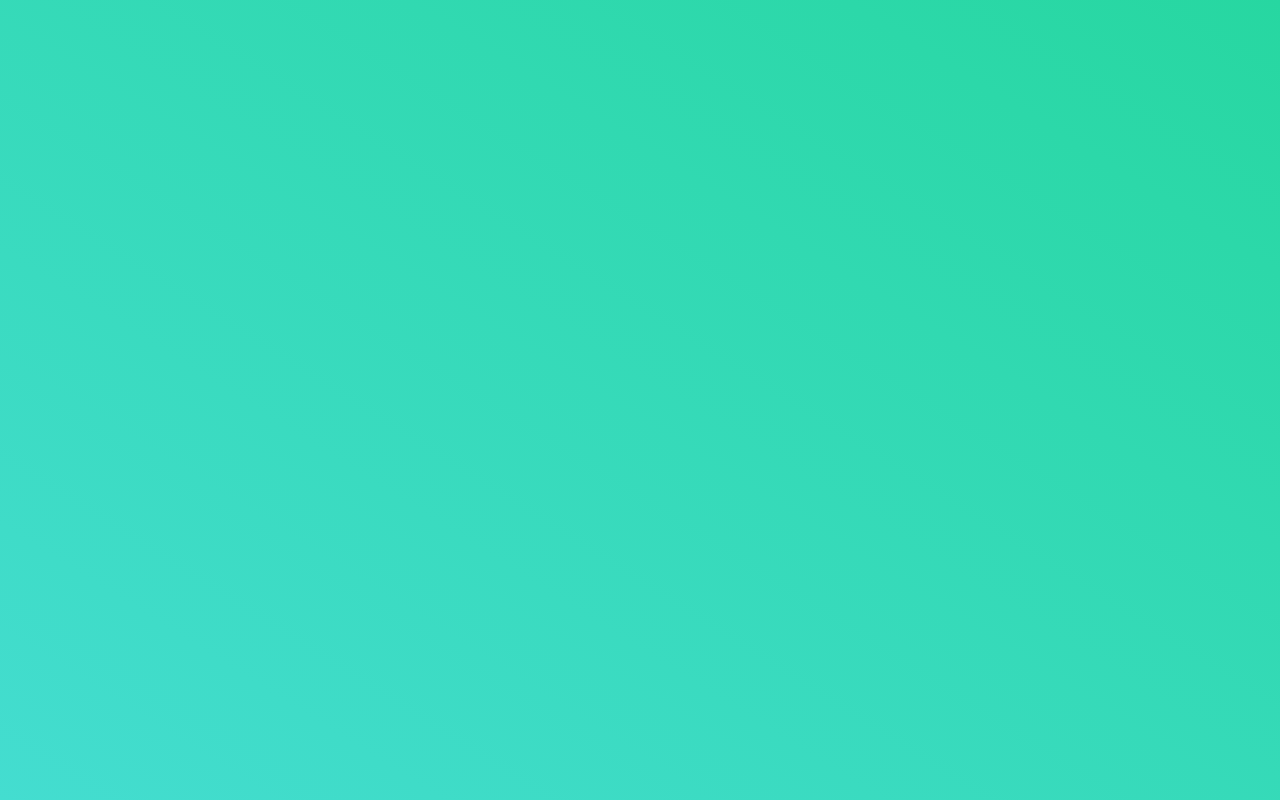
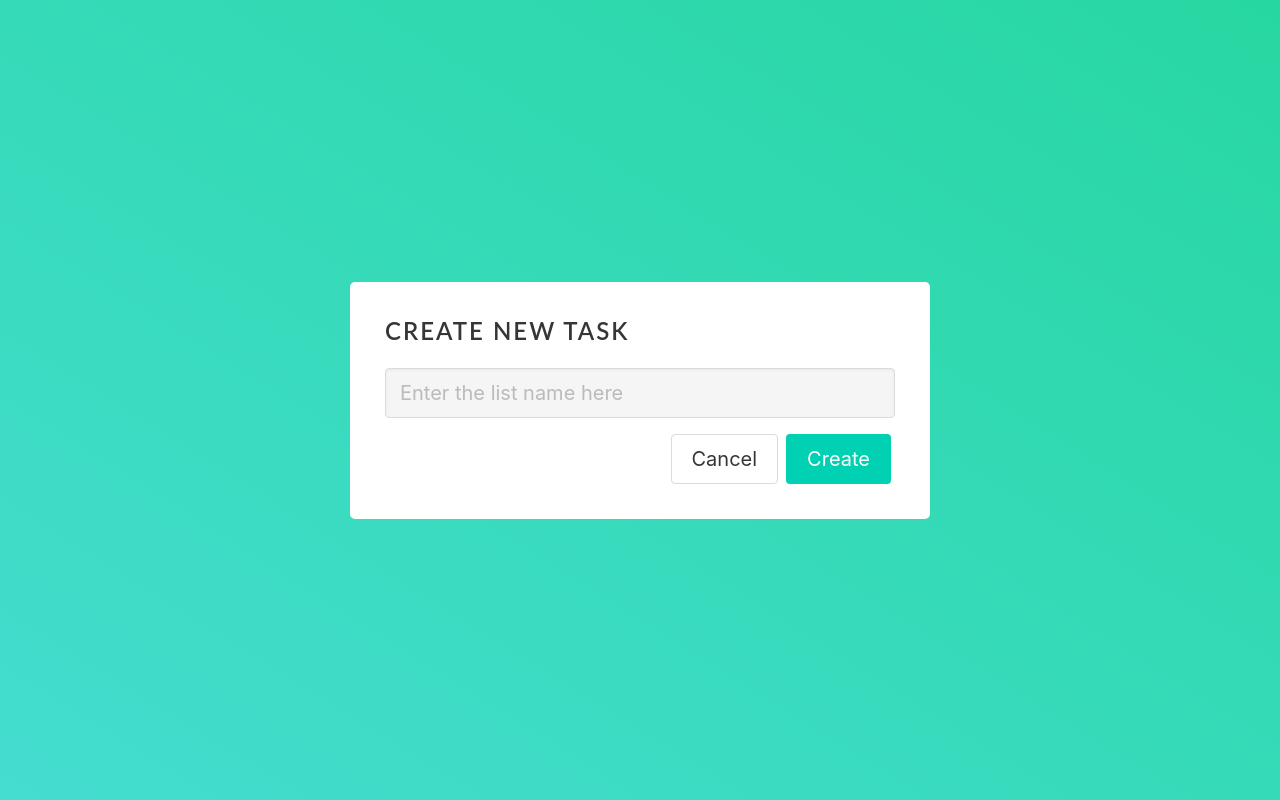
Before and after one commit to smoonmare/task-manager-angular, an Angular app: page /new-task in a window 1280 px wide. Before the commit this address led to /. Built offline with nearby package versions, Linux system fonts and the light colour scheme.

Commit message:
Created redirect for NewList component. Created and styled NewTask component. Added routes and modules

```diff
--- a/src/app/app-routing.module.ts
+++ b/src/app/app-routing.module.ts
@@ -2,10 +2,12 @@ import { NgModule } from '@angular/core';
 import { RouterModule, Routes } from '@angular/router';
 import { TaskViewComponent } from './components/task-view/task-view.component';
 import { NewListComponent } from './components/new-list/new-list.component';
+import { NewTaskComponent } from './components/new-task/new-task.component';
 
 const routes: Routes = [
   { path: '', redirectTo: '/lists', pathMatch: 'full'},
   { path: 'new-list', component: NewListComponent},
+  { path: 'new-task', component: NewTaskComponent},
   { path: 'lists', component: TaskViewComponent},
   { path: 'lists/:listId', component: TaskViewComponent}
 ];
--- a/src/app/app.module.ts
+++ b/src/app/app.module.ts
@@ -6,12 +6,14 @@ import { AppRoutingModule } from './app-routing.module';
 import { AppComponent } from './app.component';
 import { TaskViewComponent } from './components/task-view/task-view.component';
 import { NewListComponent } from './components/new-list/new-list.component';
+import { NewTaskComponent } from './components/new-task/new-task.component';
 
 @NgModule({
   declarations: [
     AppComponent,
     TaskViewComponent,
-    NewListComponent
+    NewListComponent,
+    NewTaskComponent
   ],
   imports: [
     BrowserModule,
--- a/src/app/components/new-list/new-list.component.ts
+++ b/src/app/components/new-list/new-list.component.ts
@@ -1,4 +1,5 @@
 import { Component, OnInit } from '@angular/core';
+import { Router } from '@angular/router';
 import { TaskService } from 'src/app/task.service';
 
 @Component({
@@ -8,7 +9,7 @@ import { TaskService } from 'src/app/task.service';
 })
 export class NewListComponent implements OnInit {
 
-  constructor(private taskService: TaskService) { }
+  constructor(private taskService: TaskService, private router: Router) { }
 
   ngOnInit(): void {
   }
@@ -16,6 +17,7 @@ export class NewListComponent implements OnInit {
   createNewList(title: string) {
     this.taskService.createList(title).subscribe((response: any) => {
       console.log(response);
+      this.router.navigate(['/lists', response._id])
     });
   }
 }
--- /dev/null
+++ b/src/app/components/new-task/new-task.component.html
@@ -0,0 +1,12 @@
+<div class="centered-content">
+  <div class="modal-box">
+    <h1 class="title">
+      Create New Task
+    </h1>
+    <input #taskTitleInput class="input has-background-light is-medium" type="text" placeholder="Enter the list name here">
+    <div class="buttons is-right" style="padding-top: 1em;">
+      <button class="button is-medium" routerLink="/">Cancel</button>
+      <button class="button is-primary has-text-white is-medium" (click)="createNewTask(taskTitleInput.value)">Create</button>
+    </div>
+  </div>
+</div>
--- /dev/null
+++ b/src/app/components/new-task/new-task.component.ts
@@ -0,0 +1,20 @@
+import { Component, OnInit } from '@angular/core';
+import { TaskService } from 'src/app/task.service';
+
+@Component({
+  selector: 'app-new-task',
+  templateUrl: './new-task.component.html',
+  styleUrls: ['./new-task.component.scss']
+})
+export class NewTaskComponent implements OnInit {
+
+  constructor(private taskService: TaskService) { }
+
+  ngOnInit(): void {
+  }
+
+  createNewTask(title:string) {
+
+  }
+
+}
```
Also changed, not shown: src/app/components/new-task/new-task.component.scss (added), 1 other file (tests, documents, lock files or other folders).
